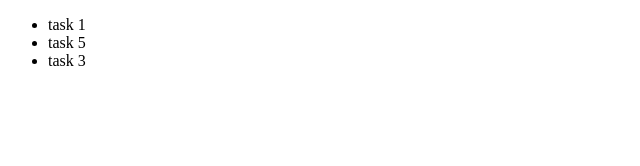
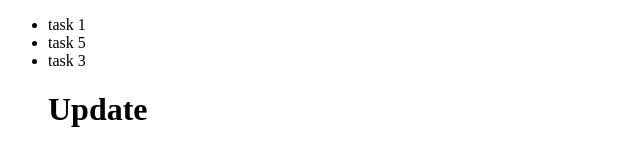
Before and after one commit to AhmadAlbara/Task, a plain HTML site: page frontend/task.html in a window 1280 px wide. Shown: the whole page, without its empty margins (0-640 px from the left). Drawn offline with Linux system fonts and the light colour scheme.

Commit message:
Penambahan di halaman utama dan task

```diff
--- a/frontend/task.html
+++ b/frontend/task.html
@@ -10,6 +10,7 @@
         <li>task 1</li>
         <li>task  5</li>
         <li>task 3</li>
+        <h1>Update</h1>
     </ul>
 </body>
 </html>
```
Also changed, not shown: frontend/index.html (+1 -0 lines).
